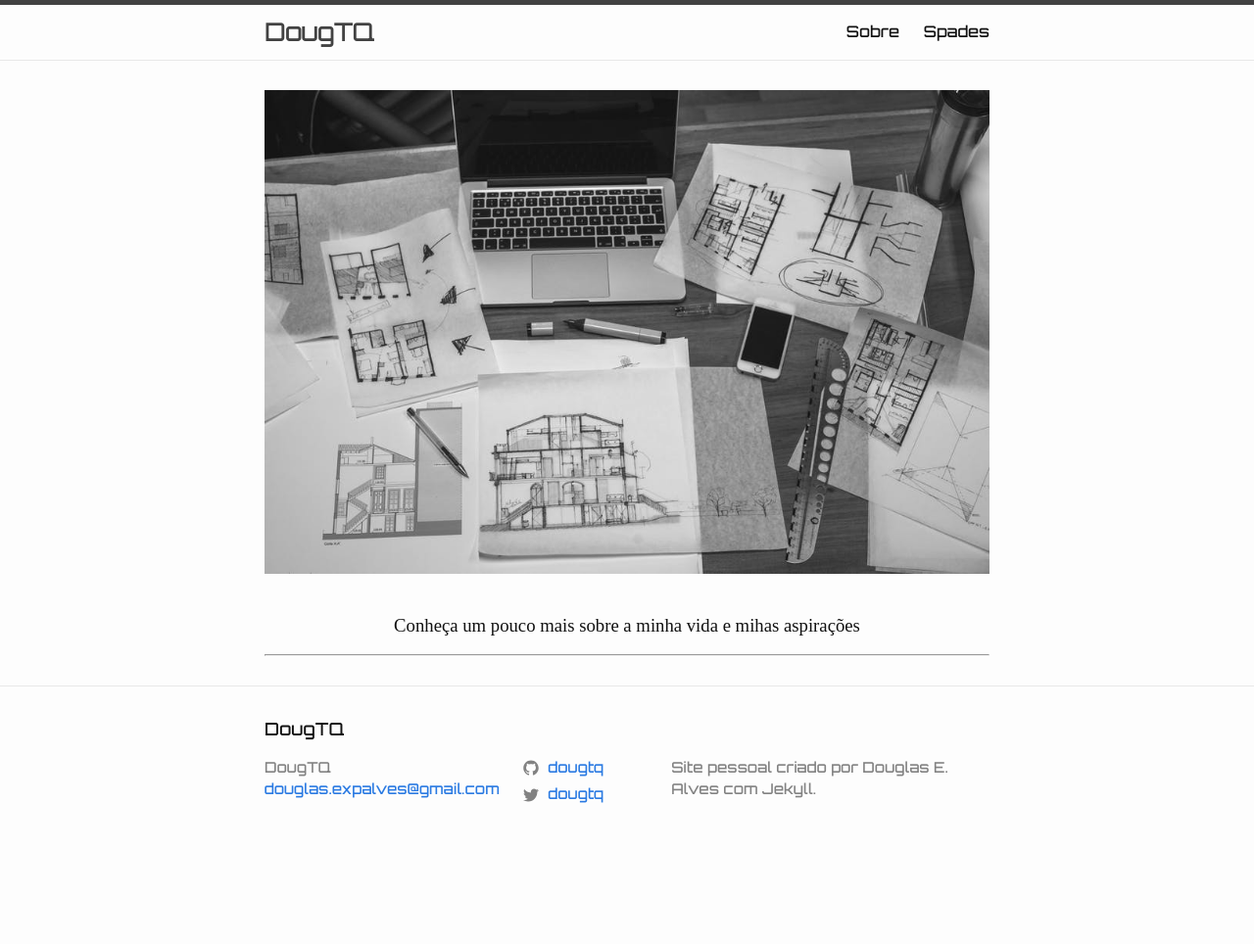
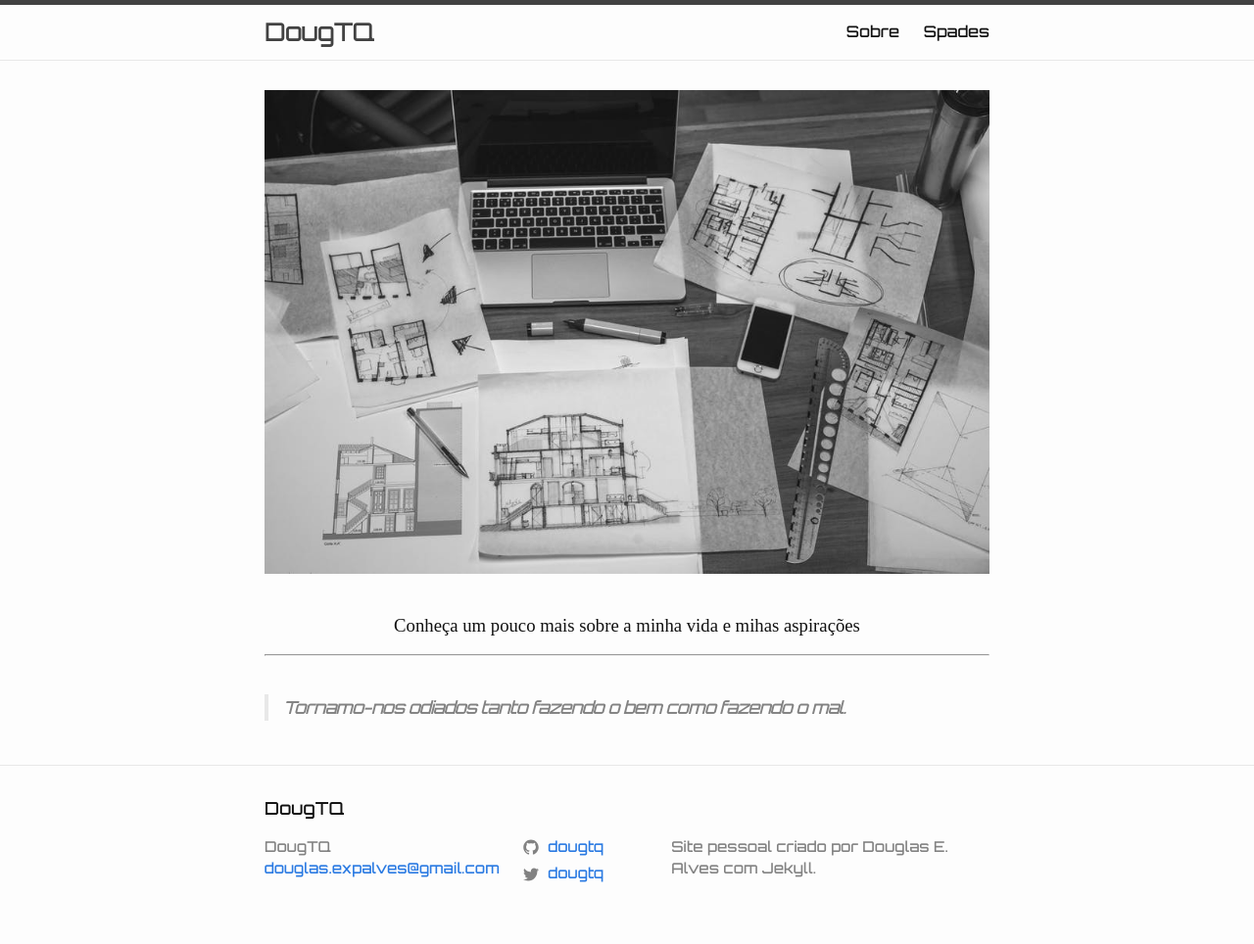
Before and after one commit to dougtq/mypage-tq, a Jekyll site: the page built from index.md, in a window 1280 px wide. Shown: the whole page at 98% size. Built offline with Jekyll 4.4.1, drawn with Linux system fonts in a browser that asks for light colours; nearby versions of some CDN libraries; some web fonts are replaced; before the commit the page ends 900 px from its top, so only the background shows below that.

Commit message:
update index.md

```diff
--- a/index.md
+++ b/index.md
@@ -5,6 +5,7 @@
 layout: default
 titulo: 'Bem vindo à DougTQ!'
 descricao: 'Conheça um pouco mais sobre a minha vida e mihas aspirações'
+maquiavel: 'Tornamo-nos odiados tanto fazendo o bem como fazendo o mal.'
 ---
   <div class="landscape text-center">
     <img src="assets/macbook.jpeg" class="img-fluid" alt="Image">
@@ -12,3 +13,5 @@ descricao: 'Conheça um pouco mais sobre a minha vida e mihas aspirações'
   <br>
   <h3 align="center">{{ page.descricao }}</h3>
   <hr>
+  <br>
+  > {{ page.maquiavel }}
```
